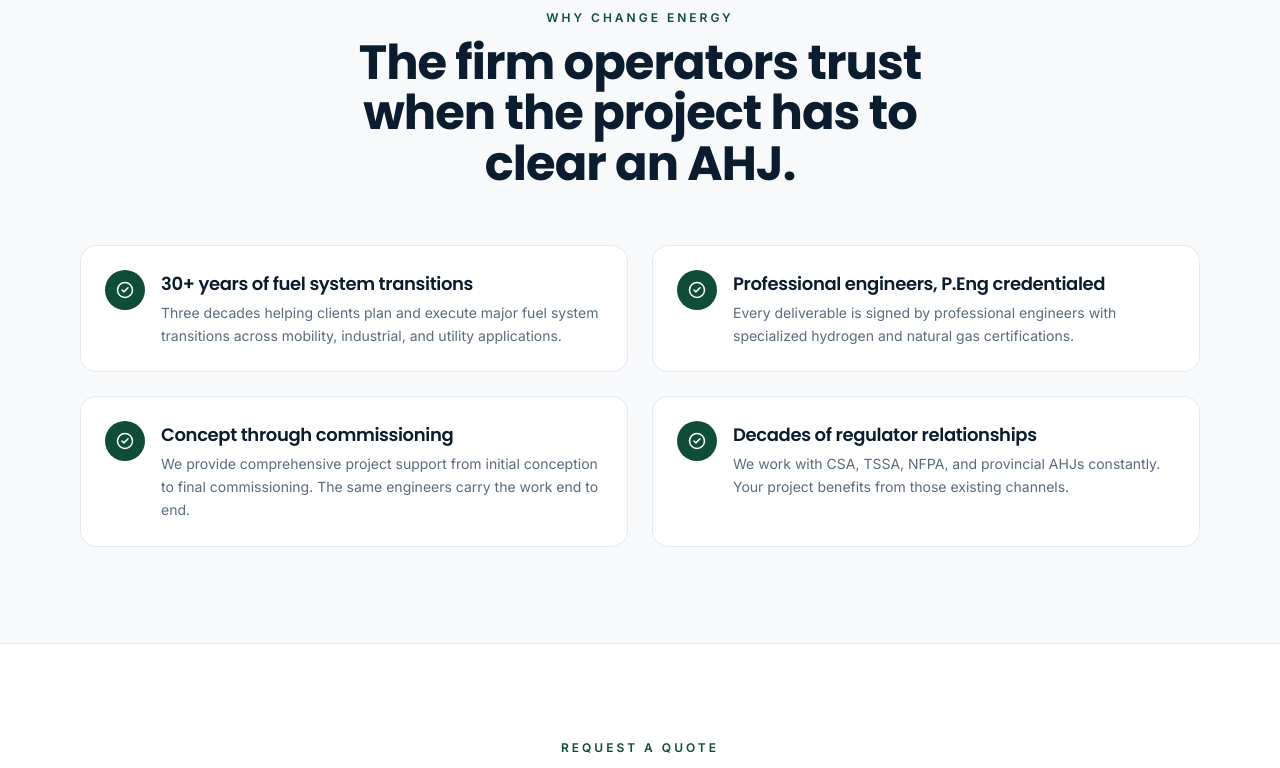
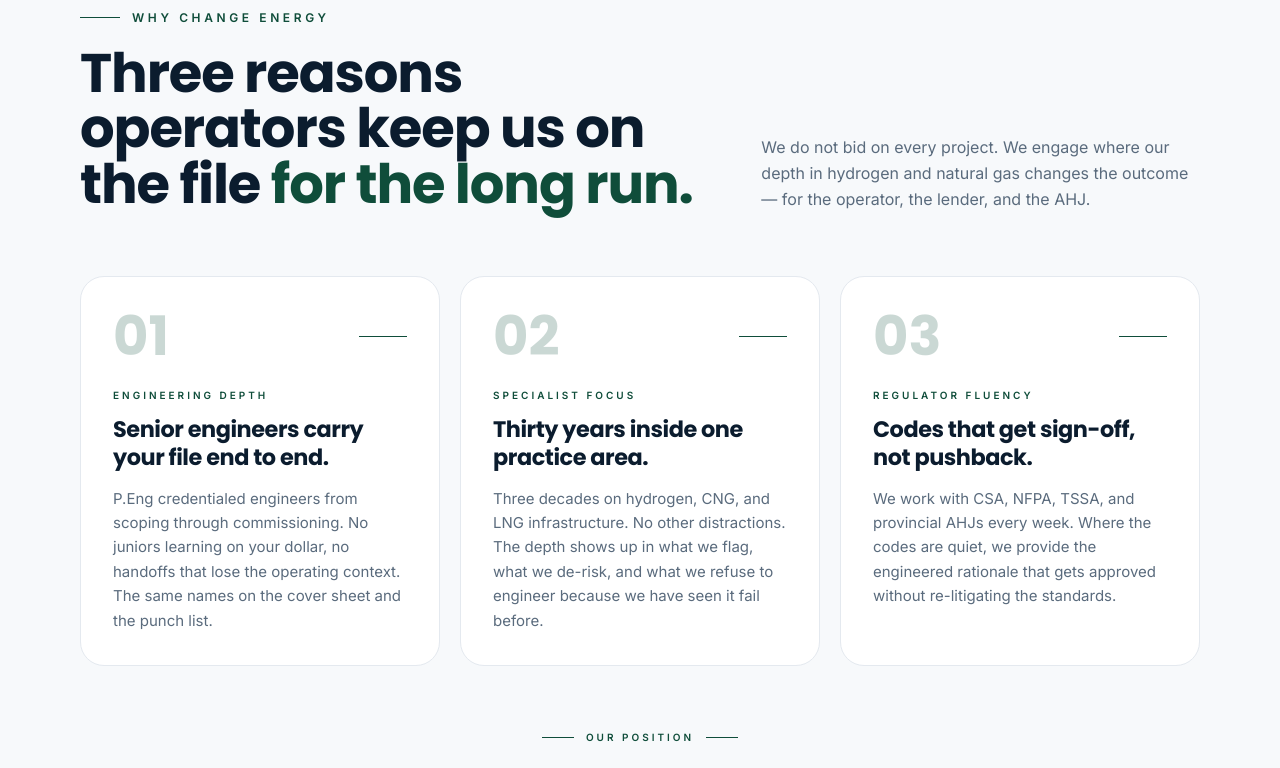
Before and after one commit to MonteKristoAI/change-energy-demo, a Next.js app: page / in a window 1280 px wide. Shown: the part 2120-2888 px from the top of the page. Built offline with nearby package versions, Linux system fonts and the light colour scheme.

Commit message:
Why Change Energy: redesign as 3-card differentiator with big numerals, asymmetric header, pull quote

```diff
--- a/src/app/page.tsx
+++ b/src/app/page.tsx
@@ -1,5 +1,5 @@
 import Link from "next/link";
-import { ArrowRight, ArrowUpRight, PhoneCall, CheckCircle2, Calendar } from "lucide-react";
+import { ArrowRight, ArrowUpRight, PhoneCall, Calendar } from "lucide-react";
 import { site, services, team, posts, whyUs } from "@/data/site";
 import { PageHero } from "@/components/PageHero";
 import { BookingCard } from "@/components/BookingCard";
@@ -120,33 +120,77 @@ export default function HomePage() {
         style={{ background: "var(--color-surface)", borderColor: "var(--color-border)" }}
       >
         <div className="max-w-6xl mx-auto px-4 py-24">
-          <div className="text-center max-w-2xl mx-auto mb-14">
-            <p className="text-xs uppercase tracking-[0.25em] font-semibold mb-3" style={{ color: "var(--color-primary)" }}>
-              Why Change Energy
-            </p>
-            <h2 className="font-heading text-4xl md:text-5xl font-bold leading-[1.05]">
-              The firm operators trust when the project has to clear an AHJ.
-            </h2>
+          {/* asymmetric header */}
+          <div className="grid md:grid-cols-12 gap-8 md:gap-12 items-end mb-16">
+            <div className="md:col-span-7">
+              <div className="flex items-center gap-3 mb-5">
+                <span className="h-px w-10" style={{ background: "var(--color-primary)" }} />
+                <p className="text-xs uppercase tracking-[0.3em] font-semibold" style={{ color: "var(--color-primary)" }}>
+                  Why Change Energy
+                </p>
+              </div>
+              <h2 className="font-heading text-4xl md:text-5xl lg:text-[3.4rem] font-bold leading-[1.02]">
+                Three reasons operators keep us on the file{" "}
+                <span style={{ color: "var(--color-primary)" }}>for the long run.</span>
+              </h2>
+            </div>
+            <div className="md:col-span-5">
+              <p className="text-base leading-relaxed" style={{ color: "var(--color-muted)" }}>
+                We do not bid on every project. We engage where our depth in hydrogen and natural gas changes the outcome — for the operator, the lender, and the AHJ.
+              </p>
+            </div>
           </div>
-          <div className="grid md:grid-cols-2 gap-6">
-            {whyUs.map((w) => (
-              <div
+
+          {/* 3 differentiator cards */}
+          <div className="grid md:grid-cols-3 gap-5">
+            {whyUs.map((w, i) => (
+              <article
                 key={w.title}
-                className="rounded-2xl border p-6 flex gap-4"
+                className="group relative rounded-3xl border p-7 md:p-8 flex flex-col transition hover:-translate-y-1"
                 style={{ background: "var(--color-bg)", borderColor: "var(--color-border)" }}
               >
-                <div
-                  className="h-10 w-10 rounded-full flex items-center justify-center shrink-0 text-white"
-                  style={{ background: "var(--color-primary)" }}
-                >
-                  <CheckCircle2 size={18} />
+                {/* big numeric marker at top */}
+                <div className="flex items-center justify-between mb-6">
+                  <span
+                    className="font-heading font-bold leading-none"
+                    style={{ fontSize: "3.4rem", color: "color-mix(in oklab, var(--color-primary) 22%, transparent)" }}
+                  >
+                    0{i + 1}
+                  </span>
+                  <span
+                    className="h-px w-12 transition-all duration-500 group-hover:w-20"
+                    style={{ background: "var(--color-primary)" }}
+                  />
                 </div>
-                <div>
-                  <h3 className="font-heading text-lg font-semibold mb-1">{w.title}</h3>
-                  <p className="text-sm leading-relaxed" style={{ color: "var(--color-muted)" }}>{w.body}</p>
-                </div>
-              </div>
+
+                <p className="text-[10px] uppercase tracking-[0.3em] font-semibold mb-3" style={{ color: "var(--color-primary)" }}>
+                  {w.eyebrow.split(" — ")[1]}
+                </p>
+                <h3 className="font-heading text-xl md:text-[1.4rem] font-bold mb-4 leading-tight" style={{ color: "var(--color-text)" }}>
+                  {w.title}
+                </h3>
+                <p className="text-[15px] leading-relaxed" style={{ color: "var(--color-muted)" }}>
+                  {w.body}
+                </p>
+              </article>
             ))}
+          </div>
+
+          {/* closing pull quote */}
+          <div className="mt-16 max-w-3xl mx-auto text-center">
+            <div className="flex items-center justify-center gap-3 mb-5">
+              <span className="h-px w-8" style={{ background: "var(--color-primary)" }} />
+              <span className="text-[10px] uppercase tracking-[0.3em] font-semibold" style={{ color: "var(--color-primary)" }}>
+                Our position
+              </span>
+              <span className="h-px w-8" style={{ background: "var(--color-primary)" }} />
+            </div>
+            <p className="font-heading text-xl md:text-2xl leading-snug italic" style={{ color: "var(--color-text)" }}>
+              &ldquo;We do not have a sales team. The engineers who scope your project are the ones who will engineer it. Everything else is a downstream consequence of that choice.&rdquo;
+            </p>
+            <p className="mt-5 text-xs uppercase tracking-[0.2em] font-semibold" style={{ color: "var(--color-muted)" }}>
+              — Change Energy Engineering
+            </p>
           </div>
         </div>
       </section>
--- a/src/data/site.ts
+++ b/src/data/site.ts
@@ -184,19 +184,18 @@ export const posts = [
 
 export const whyUs = [
   {
-    title: "30+ years of fuel system transitions",
-    body: "Three decades helping clients plan and execute major fuel system transitions across mobility, industrial, and utility applications.",
+    eyebrow: "01 — Engineering depth",
+    title: "Senior engineers carry your file end to end.",
+    body: "P.Eng credentialed engineers from scoping through commissioning. No juniors learning on your dollar, no handoffs that lose the operating context. The same names on the cover sheet and the punch list.",
   },
   {
-    title: "Professional engineers, P.Eng credentialed",
-    body: "Every deliverable is signed by professional engineers with specialized hydrogen and natural gas certifications.",
+    eyebrow: "02 — Specialist focus",
+    title: "Thirty years inside one practice area.",
+    body: "Three decades on hydrogen, CNG, and LNG infrastructure. No other distractions. The depth shows up in what we flag, what we de-risk, and what we refuse to engineer because we have seen it fail before.",
   },
   {
-    title: "Concept through commissioning",
-    body: "We provide comprehensive project support from initial conception to final commissioning. The same engineers carry the work end to end.",
-  },
-  {
-    title: "Decades of regulator relationships",
-    body: "We work with CSA, TSSA, NFPA, and provincial AHJs constantly. Your project benefits from those existing channels.",
+    eyebrow: "03 — Regulator fluency",
+    title: "Codes that get sign-off, not pushback.",
+    body: "We work with CSA, NFPA, TSSA, and provincial AHJs every week. Where the codes are quiet, we provide the engineered rationale that gets approved without re-litigating the standards.",
   },
 ];
```
